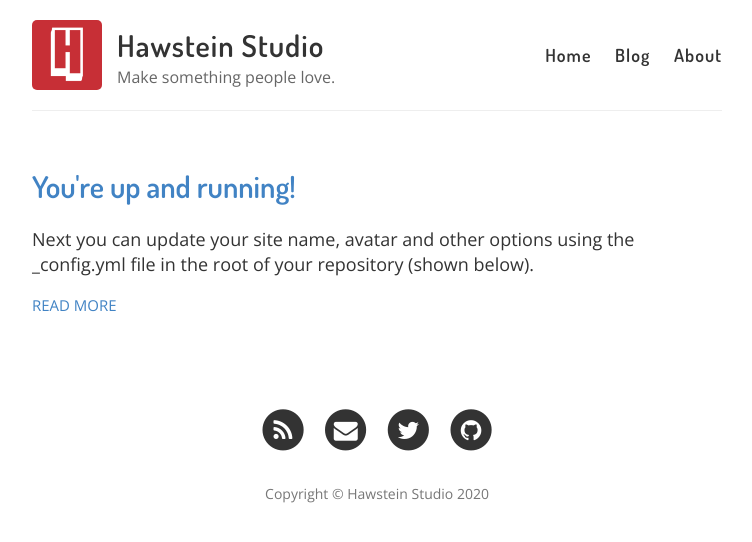
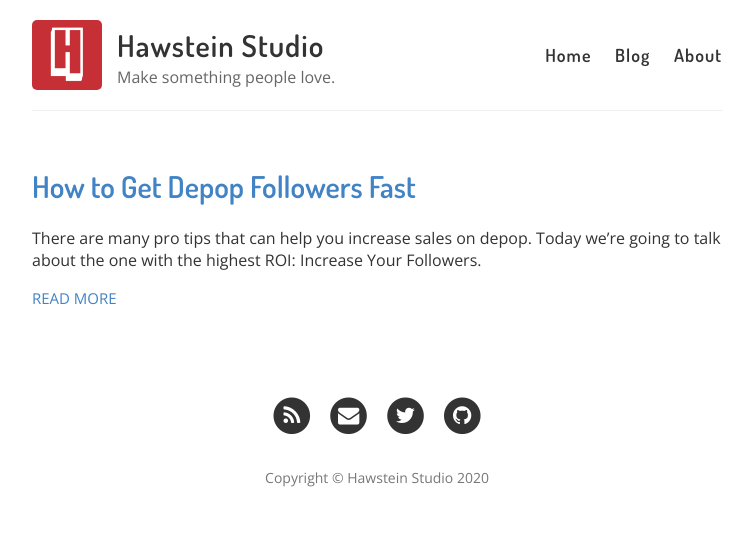
Before and after one commit to HawsteinStudio/hawsteinstudio.github.io, a Jekyll site: the page built from blog.html, in a window 1280 px wide. Shown: the top 542 px of the page, without its empty margins (263-1015 px from the left). Built offline with Jekyll 4.4.1, drawn with Linux system fonts in a browser that asks for light colours; nearby versions of some CDN libraries; some of the changed lines change nothing that is shown.

Commit message:
new post: how-to-get-depop-followers-fast

```diff
--- a/_layouts/default.html
+++ b/_layouts/default.html
@@ -5,9 +5,10 @@
 
     {% include meta.html %}
 
-    <!--[if lt IE 9]>
-      <script src="http://html5shiv.googlecode.com/svn/trunk/html5.js"></script>
-    <![endif]-->
+    {% if page.canonical %}
+    <!-- canonical link -->
+    <link rel="canonical" href="{{ page.canonical }}" />
+    {% endif %}
 
     <link rel="stylesheet" type="text/css" href="{{ site.baseurl }}/style.css" />
     <link rel="alternate" type="application/rss+xml" title="{{ site.name }} - {{ site.description }}" href="{{ site.baseurl }}/feed.xml" />
--- a/_posts/2014-3-3-Hello-World.md
+++ /dev/null
@@ -1,6 +0,0 @@
----
-layout: post
-title: You're up and running!
----
-
-Next you can update your site name, avatar and other options using the _config.yml file in the root of your repository (shown below).
--- /dev/null
+++ b/_posts/2020-8-20-how-to-get-depop-followers-fast.md
@@ -0,0 +1,55 @@
+---
+layout: post
+title: How to Get Depop Followers Fast
+canonical: https://debob.co/blog/how-to-get-depop-followers-fast
+---
+
+
+There are many pro tips that can help you increase sales on depop. Today we're going to talk about the one with the highest ROI: Increase Your Followers.
+
+I hope that after reading this post, all Debob users who haven't reached 10K followers yet will increase their followers to 10K+ as soon as possible.
+
+Some Debob users already have more than 30K, 50K, or even 100K followers. If you're one of them, just skip the following content. Because for you, increasing followers is no longer the most important thing at the moment.
+
+## Why having lots of followers is important
+
+Well , more followers lead to more sales. Because every time you list a new item, it will appear in more people's feed.
+
+In addition, the more followers you have, the more trust buyers will have in your store, and thus the more likely they are to buy items in your store. There's no magic, just Consumer Psychology.
+
+## How to increase followers FAST
+
+There are many ways to increase your followers, including but not limited to: listing new items regularly, taking eye-catching photos, making your store look more appealing, etc.
+
+However, the fastest way to increase your followers is to **follow as many people as possible**. Because they will follow you back.
+
+This has been proven by many Debob users, some of whom even increase thousands of followers just in the 7-days trial period.
+
+Currently, Debob provides 4 ways to mass follow users.
+
+* Follow buyers of a store
+* Follow followers of a user
+* Follow following of a user
+* Follow likers of an item
+
+Today we'll just talk about the first two ways.
+
+First, go to a store that **sells similar items to yours**, and has a lot of followers and sales.
+
+Second, launch the Debob extension, click the "**Follow User's Buyers**" button to follow users who have bought items from this store (**They are the most likely potential users to buy your items**). Then click the "**Follow Followers**" button to mass follow the store's followers.
+
+Third, once you reach the 7501 follow limit, start mass unfollowing until your following is 0, then go to another store and repeat the above steps.
+
+You can open a separate Chrome Window for Debob to do its job, as shown in the screenshot below.
+
+![You can open a separate Chrome Window for Debob to do its job](https://cdn.jsdelivr.net/gh/hawstein/cdn-assets@v1.0.11/deboby/images/blog/use-separate-window-for-debob-annotated.jpg)
+
+Please don't use Debob in two different Chrome Windows **AT THE SAME TIME**! We really don't want to put a lot of pressure on Depop's servers.
+
+For more information on the topic of Depop Bot, check out our recent post: [Depop Bot - The Ultimate Guide (2020)](https://debob.co/blog/depop-bot)
+
+## Now it's your turn
+
+10K followers is an important milestone for depop sellers, and if you haven't reached it yet, hopefully starting today you'll make it a goal. Mass follow (to 7501) and mass unfollow (to 0) at least once a day, and I'm sure you'll reach that goal soon.
+
+*P.S. When you use the above method to mass follow users, make sure you have a certain number of items in your store. If your store is empty, it will be hard to increase your followers fast, no matter what method you use.*
--- a/blog.html
+++ b/blog.html
@@ -1,5 +1,6 @@
 ---
 layout: default
+title: Blog
 ---
 
 <div class="posts">
--- a/style.scss
+++ b/style.scss
@@ -19,7 +19,7 @@
 
 body {
 	background: $white;
-  font: 18px/1.4 $openSans;
+  font: 16px/1.4 $openSans;
   color: $darkGray;
 }
 
```
